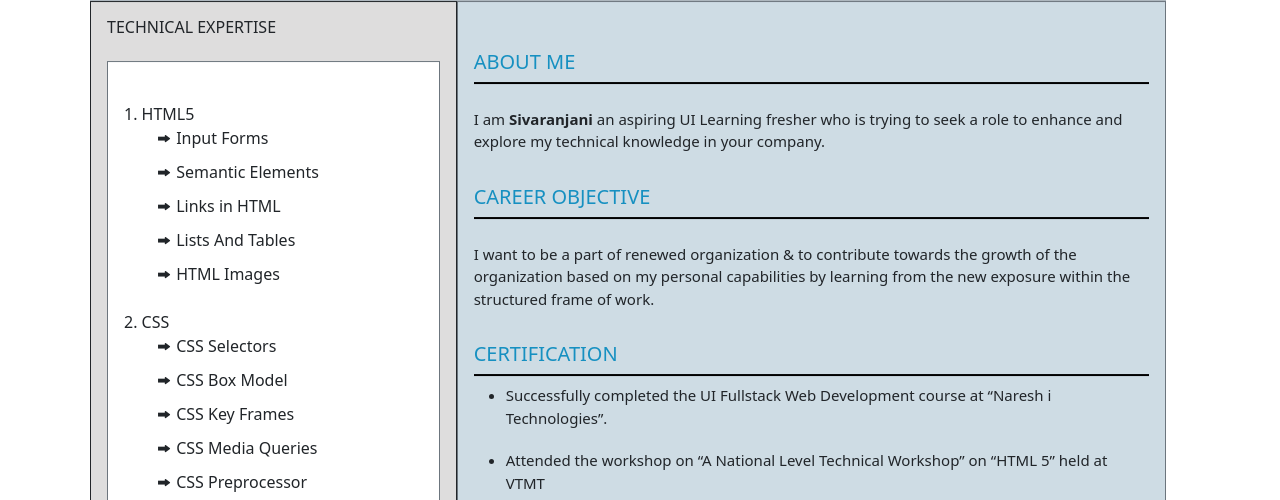
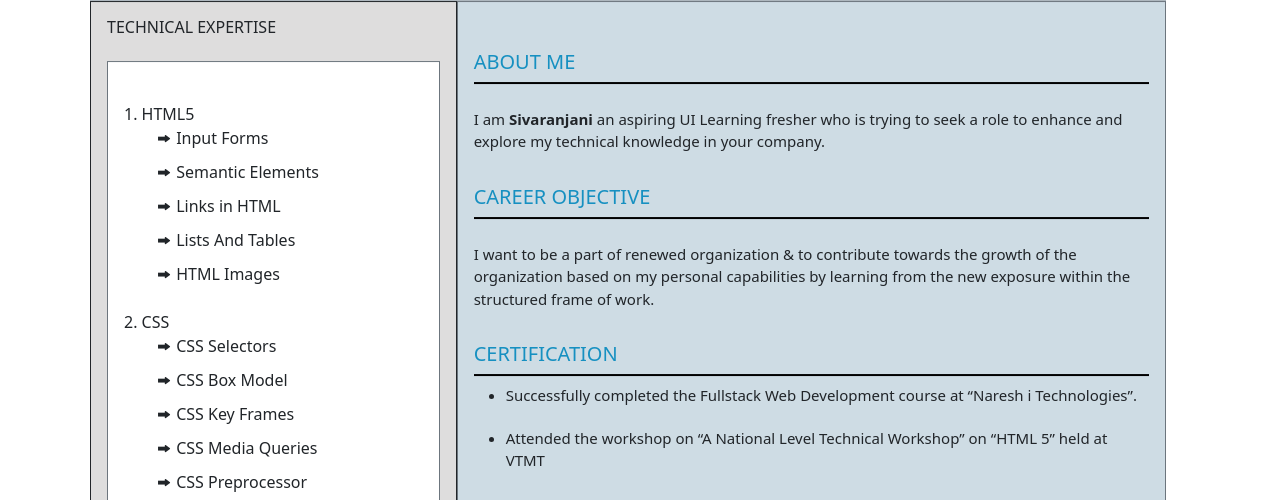
Before and after one commit to SivaranjaniJanarthanan/final-myportfolio, a website: page index.html in a window 1280 px wide. Shown: the part 300-800 px from the top of the page. Drawn offline with nearby package versions, Linux system fonts and the light colour scheme.

Commit message:
Update index.html

```diff
--- a/index.html
+++ b/index.html
@@ -208,7 +208,7 @@ ol li{
         <div class="mt-4">
             <h5 style="line-height: 40px;">CERTIFICATION</h5>
             <ul type="disc">
-                <li>Successfully completed the UI Fullstack Web Development course at “Naresh i Technologies”.</li>
+                <li>Successfully completed the Fullstack Web Development course at “Naresh i Technologies”.</li>
                 <li>Attended the workshop on “A National Level Technical Workshop” on “HTML 5” held at VTMT</li>
             </ul>
         </div>
@@ -217,7 +217,7 @@ ol li{
             <h6 class="mt-3"><b>Vaccine Administration Management System (VAMS) - Projects</b></h6>
             <h6 class="mt-3">Talent Takeaways Consulting India Pvt. Ltd(2020-2021)</h6>
             <h6 class="mt-3">Assistant System Engineer Trainee</h6>
-            <p><b>Front-End</b> : HTML, CSS, Bootstrap, Javascript, Ajax ,Jquery</p>
+            <p><b>Front-End</b> : HTML, CSS, Bootstrap, Javascript, Ajax, Jquery</p>
             <p><b>Back-End</b> : Laravel</p>
             <p><b>Database</b> : MySQL</p>
             <ul type="disc">
```
